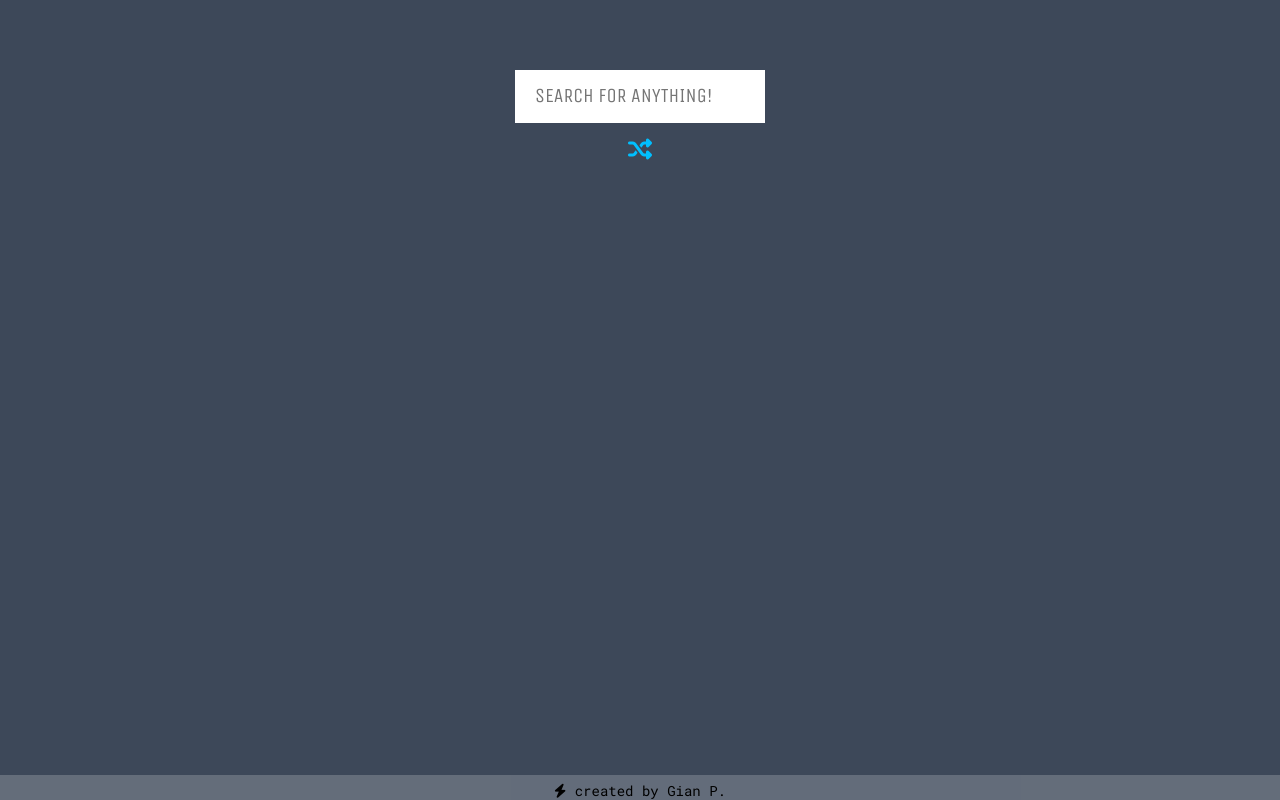
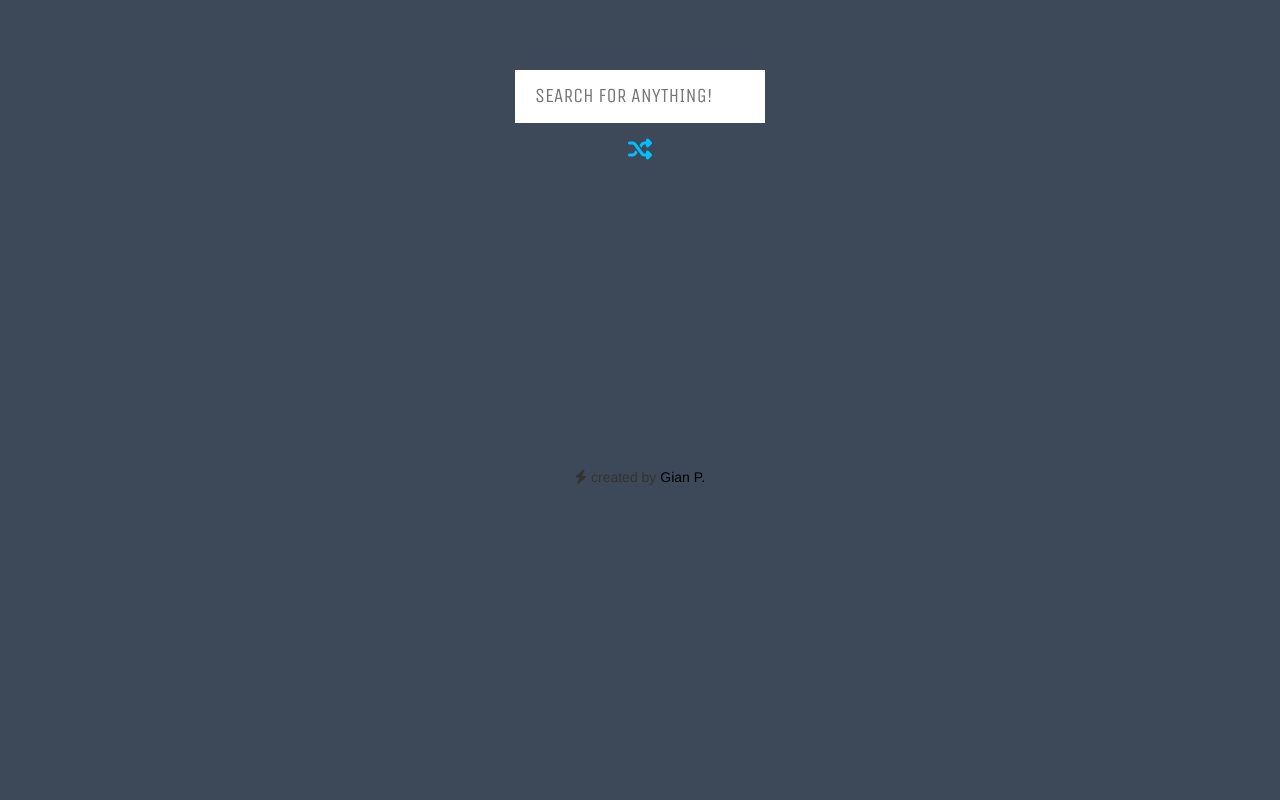
Before and after one commit to gianpaneda/wiki-viewer, a plain HTML site: page index.html in a window 1280 px wide. Drawn offline with nearby package versions, Linux system fonts and the light colour scheme.

Commit message:
Update style.css

```diff
--- a/css/style.css
+++ b/css/style.css
@@ -110,18 +110,3 @@ a:hover {
 a:active {
   text-decoration: none;
 }
-
-footer {
-  color: black;
-  background-color: rgba(255, 255, 255, 0.2);
-  font-family: 'Roboto Mono', Helvetica, sans-serif;
-  text-align: center;
-  vertical-align: middle;
-  padding: 6px 0px 0px 0px;
-  margin: 0 auto;
-  position: fixed;
-  height: 25px;
-  width: 100%;
-  left: 0px;
-  bottom: 0px;
-}
```
